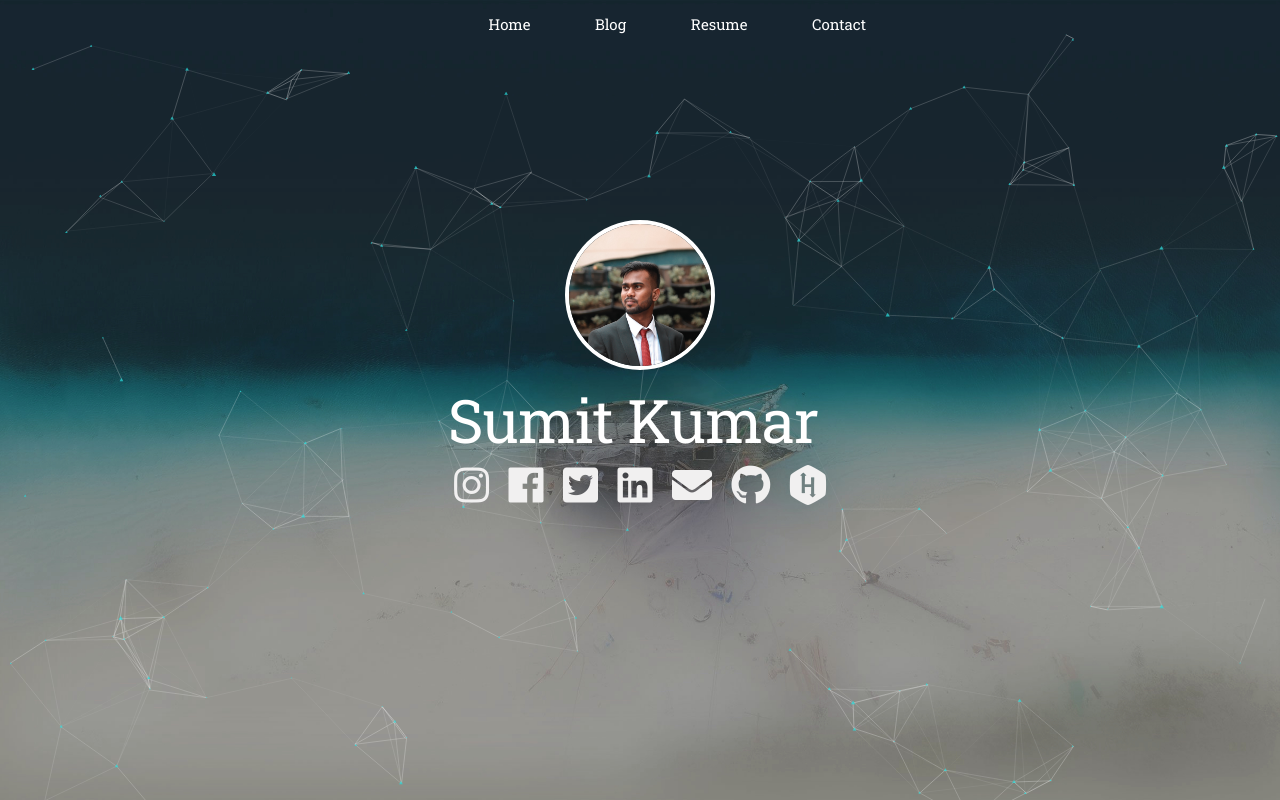
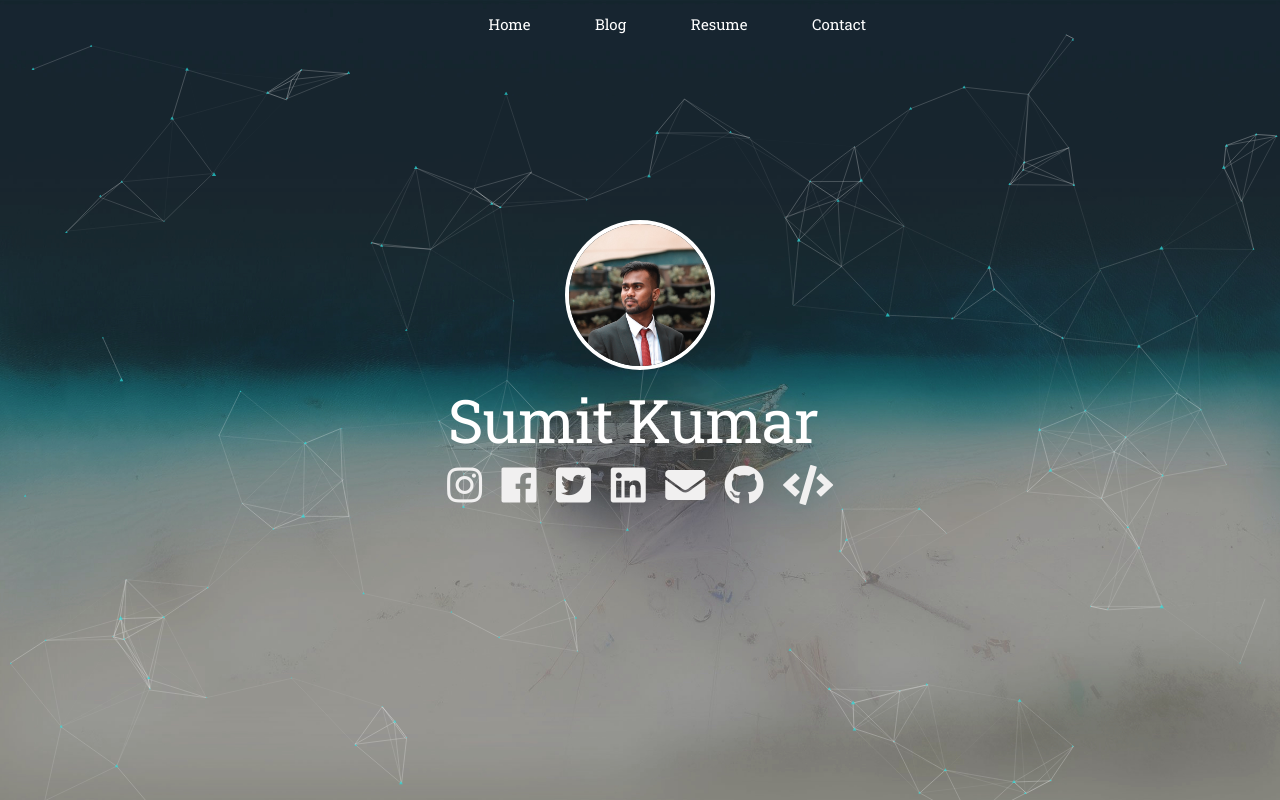
Before and after one commit to sumit2312/sumit2312.github.io, a plain HTML site: page index.html in a window 1280 px wide. Drawn offline with nearby package versions, Linux system fonts and the light colour scheme; animation ran at ten frames a second.

Commit message:
added code

```diff
--- a/index.html
+++ b/index.html
@@ -47,7 +47,7 @@
 
           <a href="https://github.com/sumit2312/" style="color: white;"><i class="fab fa-github"></i></a>
 
-          <a href="https://www.hackerrank.com/sumit_011" style="color: white;"><i class="fab fa-hackerrank"></i></a>
+          <a href="https://www.stopstalk.com/user/profile/sumit" style="color: white;"><i class="fa fa-code"></i></a>
       </div>
   </div>
 
```
